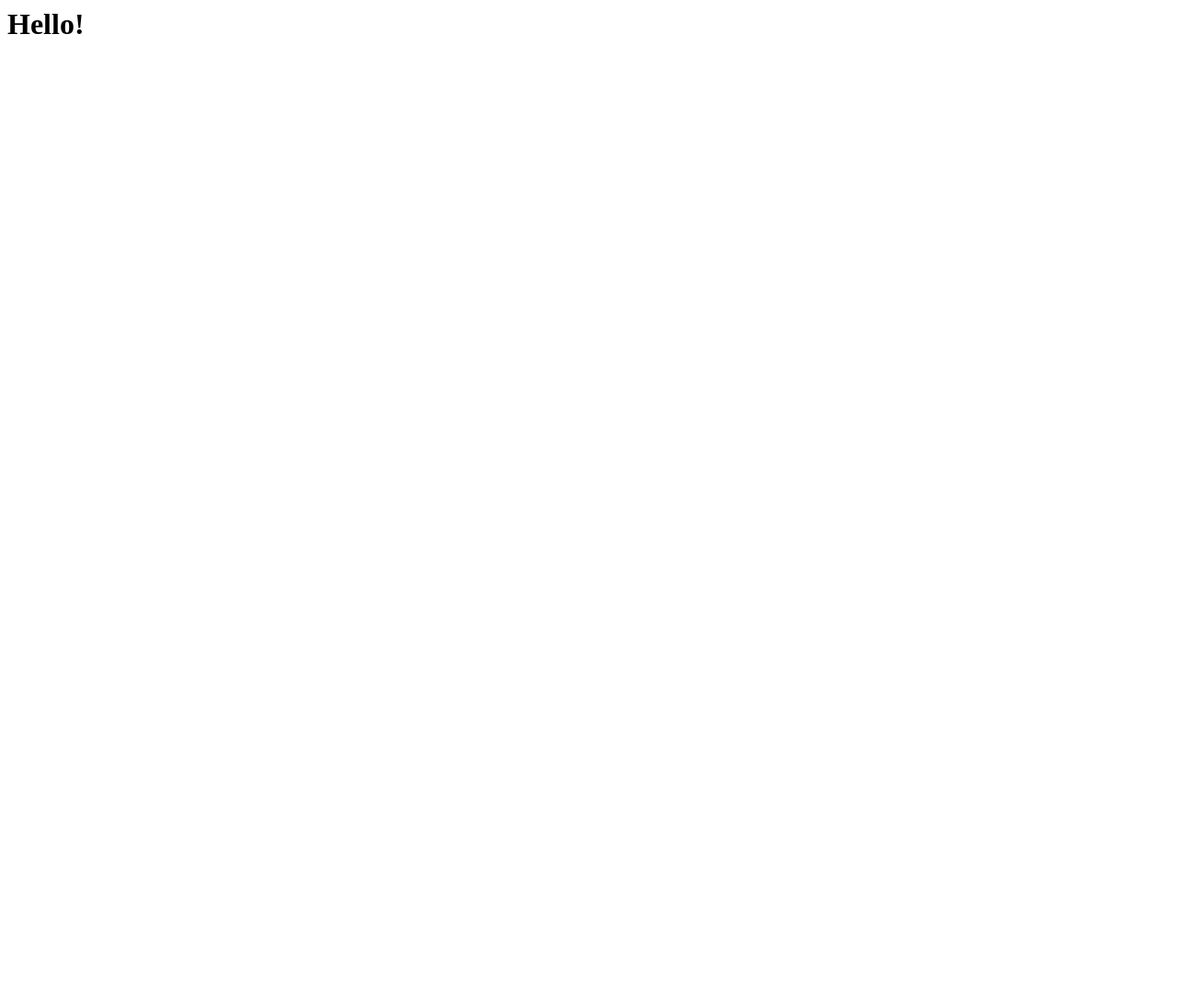
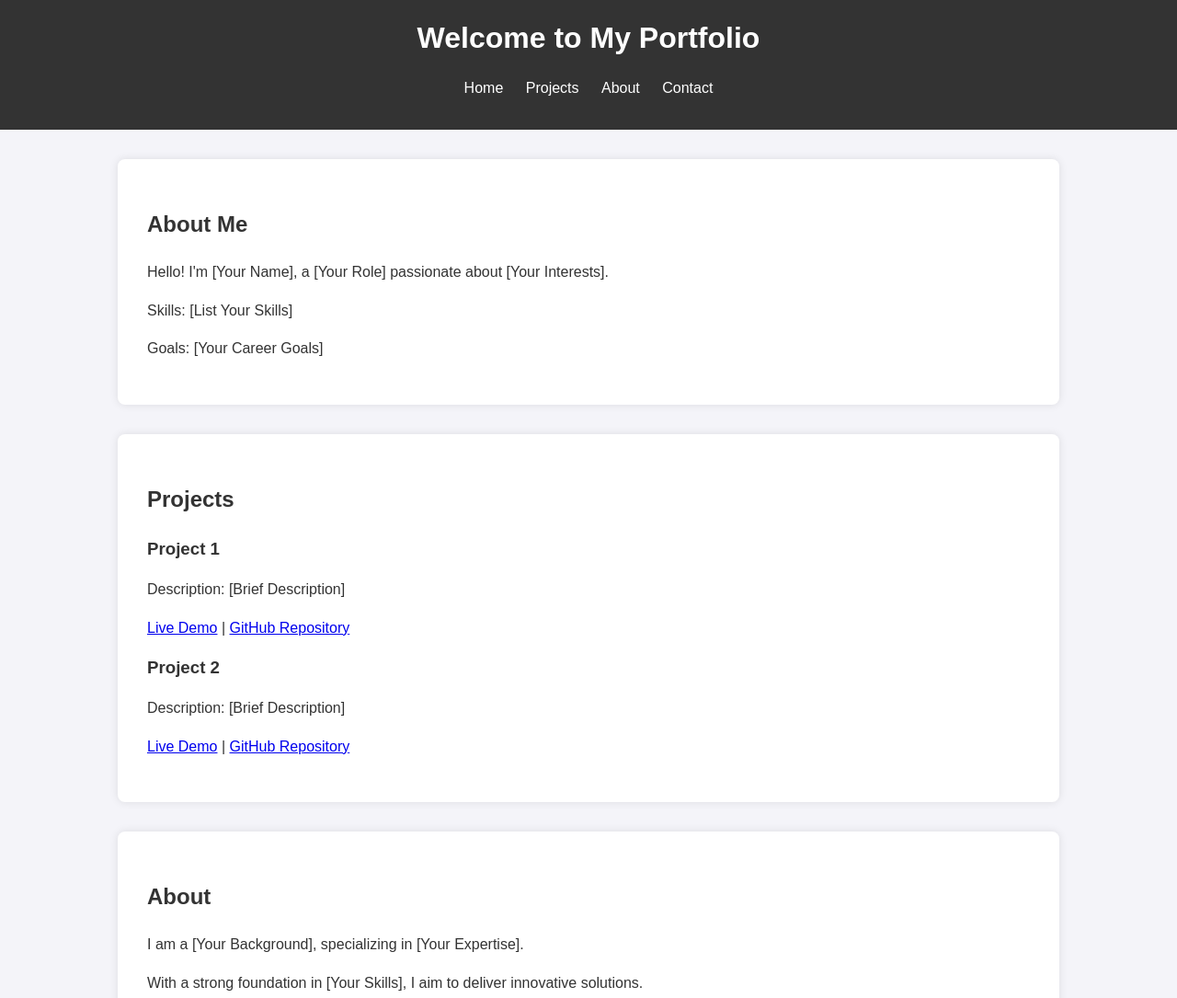
Before and after one commit to AyaSaadawi/portfolio, a plain HTML site: page index.html in a window 1280 px wide. Shown: the top 1085 px of the page at 92% size. Before the commit the page ends 800 px from the top, so only its background shows below. Drawn offline with Linux system fonts and the light colour scheme.

Commit message:
Added HTML and CSS code

```diff
--- a/index.html
+++ b/index.html
@@ -1 +1,63 @@
-<h1>Hello!</h1>
+<!DOCTYPE html>
+<html lang="en">
+<head>
+  <meta charset="UTF-8">
+  <meta name="viewport" content="width=device-width, initial-scale=1.0">
+  <title>My Portfolio</title>
+  <link rel="stylesheet" href="style.css">
+</head>
+<body>
+  <header>
+    <h1>Welcome to My Portfolio</h1>
+    <nav>
+      <ul>
+        <li><a href="#home">Home</a></li>
+        <li><a href="#projects">Projects</a></li>
+        <li><a href="#about">About</a></li>
+        <li><a href="#contact">Contact</a></li>
+      </ul>
+    </nav>
+  </header>
+
+  <section id="home">
+    <h2>About Me</h2>
+    <p>Hello! I'm [Your Name], a [Your Role] passionate about [Your Interests].</p>
+    <p>Skills: [List Your Skills]</p>
+    <p>Goals: [Your Career Goals]</p>
+  </section>
+
+  <section id="projects">
+    <h2>Projects</h2>
+    <div class="project">
+      <h3>Project 1</h3>
+      <p>Description: [Brief Description]</p>
+      <a href="[Live Demo URL]" target="_blank">Live Demo</a> |
+      <a href="[GitHub Repo URL]" target="_blank">GitHub Repository</a>
+    </div>
+    <div class="project">
+      <h3>Project 2</h3>
+      <p>Description: [Brief Description]</p>
+      <a href="[Live Demo URL]" target="_blank">Live Demo</a> |
+      <a href="[GitHub Repo URL]" target="_blank">GitHub Repository</a>
+    </div>
+    <!-- Add more projects as needed -->
+  </section>
+
+  <section id="about">
+    <h2>About</h2>
+    <p>I am a [Your Background], specializing in [Your Expertise].</p>
+    <p>With a strong foundation in [Your Skills], I aim to deliver innovative solutions.</p>
+  </section>
+
+  <section id="contact">
+    <h2>Contact</h2>
+    <p>Email: <a href="mailto:[Your Email]">[Your Email]</a></p>
+    <p>LinkedIn: <a href="[Your LinkedIn URL]" target="_blank">[Your LinkedIn]</a></p>
+    <!-- Add more contact options if needed -->
+  </section>
+
+  <footer>
+    <p>&copy; [Year] [Your Name]. All rights reserved.</p>
+  </footer>
+</body>
+</html>
--- /dev/null
+++ b/style.css
@@ -0,0 +1,73 @@
+/* General Styles */
+body {
+    font-family: Arial, sans-serif;
+    line-height: 1.6;
+    margin: 0;
+    padding: 0;
+    color: #333;
+    background-color: #f4f4f9;
+  }
+
+  /* Header Styles */
+  header {
+    background: #333;
+    color: #fff;
+    padding: 1rem 0;
+    text-align: center;
+  }
+
+  header h1 {
+    margin: 0;
+  }
+
+  nav ul {
+    list-style: none;
+    padding: 0;
+  }
+
+  nav ul li {
+    display: inline;
+    margin: 0 10px;
+  }
+
+  nav ul li a {
+    color: #fff;
+    text-decoration: none;
+  }
+
+  nav ul li a:hover {
+    text-decoration: underline;
+  }
+
+  /* Section Styles */
+  section {
+    padding: 2rem;
+    margin: 2rem 10%;
+    background: #fff;
+    border-radius: 8px;
+    box-shadow: 0 0 10px rgba(0, 0, 0, 0.1);
+  }
+
+  h2 {
+    color: #333;
+  }
+
+  .project {
+    margin-bottom: 1rem;
+  }
+
+  .project h3 {
+    margin: 0.5rem 0;
+  }
+
+  /* Footer Styles */
+  footer {
+    text-align: center;
+    padding: 1rem 0;
+    background: #333;
+    color: #fff;
+  }
+
+  footer p {
+    margin: 0;
+  }
```
